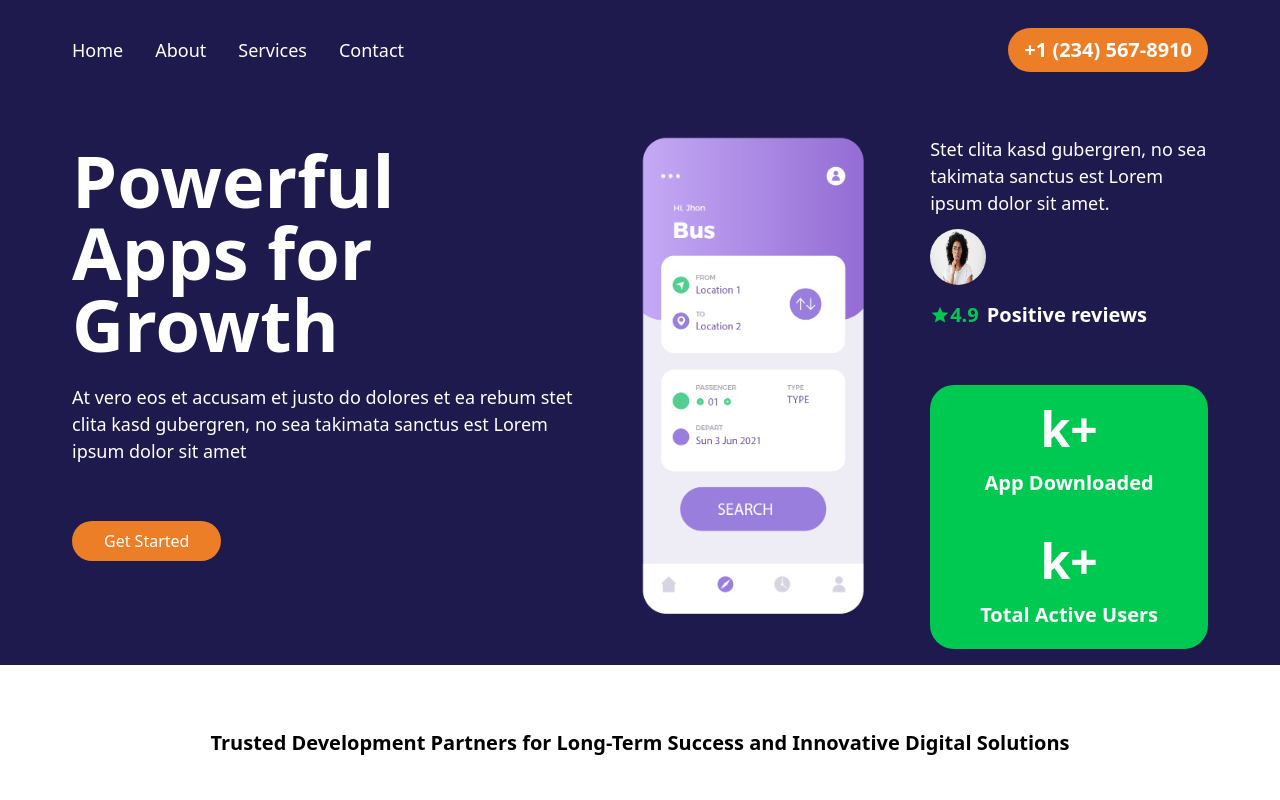
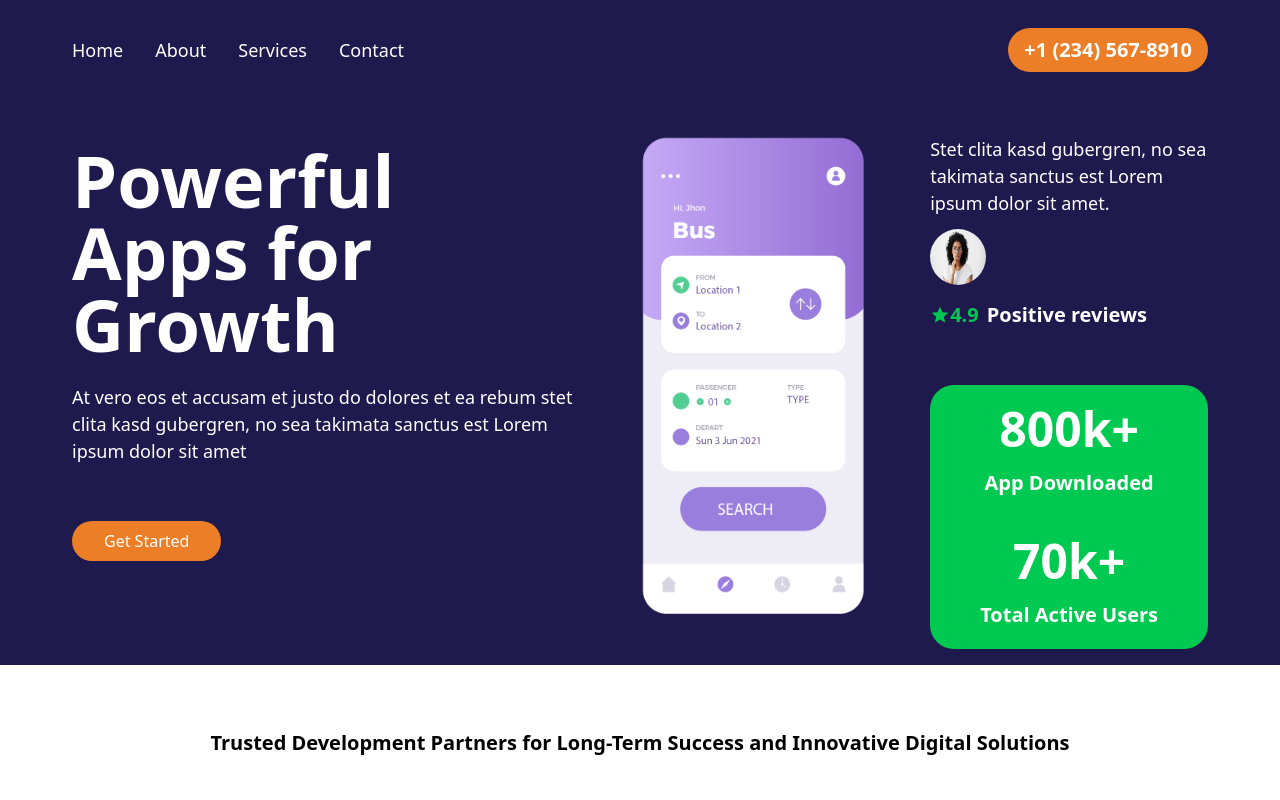
Before and after one commit to Gentlecoder1/nicepage, a React (Vite) app: page / in a window 1280 px wide. Shown: the top 800 px of the page. Built offline with nearby package versions, Linux system fonts and the light colour scheme.

Commit message:
Add Footer component; implement layout and styling for improved user experience

```diff
--- a/package.json
+++ b/package.json
@@ -14,6 +14,7 @@
     "aos": "^2.3.4",
     "framer-motion": "^12.23.24",
     "react": "^19.1.1",
+    "react-countup": "^6.5.3",
     "react-dom": "^19.1.1",
     "react-icons": "^5.5.0",
     "tailwindcss": "^4.1.14"
--- a/src/MyComponents/CTA.jsx
+++ b/src/MyComponents/CTA.jsx
@@ -4,7 +4,7 @@ const CTA = () => {
   return (
     <div className='w-full py-18 bg-indigo-950'>
         <div className='max-w-[1200px] mx-auto flex px-8 justify-center items-center'>
-            <div className='space-y-10 text-white text-center'>
+            <div data-aos="zoom-in-up" className='space-y-10 text-white text-center'>
                 <div>
                     <h1 className='mb-6 text-3xl lg:text-5xl font-[700]'>Get started today. <br />Get more for your money.</h1>
 
--- /dev/null
+++ b/src/MyComponents/Footer.jsx
@@ -0,0 +1,13 @@
+import React from 'react'
+
+const Footer = () => {
+  return (
+    <div className='w-full bg-[#FCF1E9] py-10'>
+        <div className='max-w-[1200px] text-center md:text-left mx-auto grid grid-cols-1 md:grid-cols-2 lg:grid-cols-3 space-y-7 md:space-y-0 md:gap-6 py-4 px-8 items-center'>
+
+      </div>
+    </div>
+  )
+}
+
+export default Footer
--- a/src/MyComponents/Hero.jsx
+++ b/src/MyComponents/Hero.jsx
@@ -4,16 +4,10 @@ import Hero1 from '../assets/Hero1.png'
 import HeroPerson from '../assets/hero-person.jpg'
 import { MdStar } from "react-icons/md";
 import { motion } from "framer-motion";
+import CountUp from 'react-countup';
 
 // data-aos-delay="200"
 const Hero = () => {
-    const [count, setCount] = useState(0)
-
-    const Statistics = () => {
-        setCount({
-            count: ({from: 0, to: 800})
-        })
-    }
 
   return (
     <div className='w-full bg-indigo-950'>
@@ -66,11 +60,11 @@ const Hero = () => {
 
                     <div className='rounded-3xl bg-green-500 p-5 space-y-10 text-center'>
                         <div className='space-y-4 text-white'>
-                            <h1 className='text-2xl md:text-4xl lg:text-5xl font-[900]'>{Statistics.count}k+</h1>
+                            <h1 className='text-2xl md:text-4xl lg:text-5xl font-[900]'><CountUp end={800} />k+</h1>
                             <p className='font-bold text-xl'>App Downloaded</p>
                         </div>
                         <div className='space-y-4 text-white'>
-                            <h1 className='text-2xl md:text-4xl lg:text-5xl font-[900]'>{Statistics.count}k+</h1>
+                            <h1 className='text-2xl md:text-4xl lg:text-5xl font-[900]'><CountUp end={70} />k+</h1>
                             <p className='font-bold text-xl'>Total Active Users</p>
                         </div>
                     </div>
```
Also changed, not shown: 1 other file (tests, documents, lock files or other folders).
